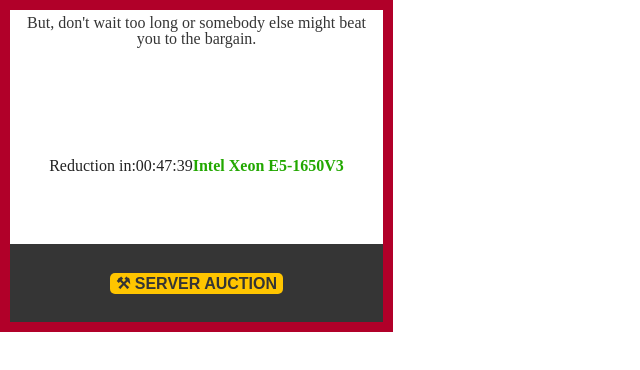
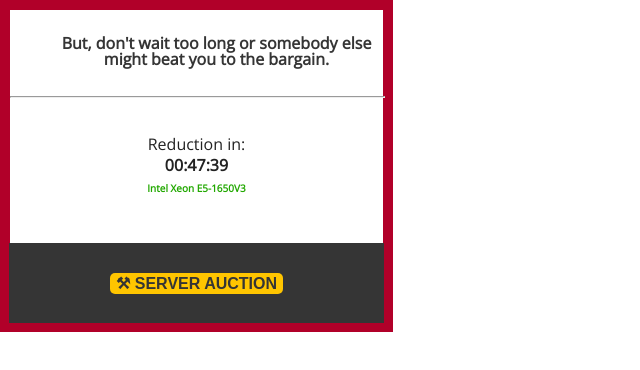
Before and after one commit to EvaRoets/end-of-field-challenge, a plain HTML site: page index-interface-two.html in a window 1280 px wide. Shown: the whole page, without its empty margins (0-640 px from the left). Drawn offline with nearby package versions, Linux system fonts and the light colour scheme.

Commit message:
styling interface-two

```diff
--- a/index-interface-two.html
+++ b/index-interface-two.html
@@ -3,6 +3,8 @@
 <head>
     <meta charset="UTF-8" />
     <meta name="viewport" content="width=device-width, initial-scale=1.0" />
+    <link rel="preconnect" href="https://fonts.gstatic.com">
+    <link href="https://fonts.googleapis.com/css2?family=Open+Sans:wght@300&display=swap" rel="stylesheet">
     <link rel="stylesheet" href="reset.css">
     <link rel="stylesheet" href="style-interface-two.css">
     <title>Interface 2</title>
@@ -13,8 +15,9 @@
     <p>But, don't wait too long or somebody else might beat you to the bargain.</p>
     </div>
     <div class="textbox-2">
-    <p>Reduction in: </p>
-    <p>00:47:39</p>
+    <hr>
+    <p class="bold">Reduction in:</p>
+    <p class="bolder">00:47:39</p>
     <p class="product"> Intel Xeon E5-1650V3</p>
     </div>
     <div class="textbox-3">
--- a/style-interface-two.css
+++ b/style-interface-two.css
@@ -10,26 +10,40 @@
     "textbox-3";
     border: 10px #B10029 solid;
     text-align: center;
+    font-family: 'Open Sans', sans-serif;
 }
 
 .textbox-1{
     color: #353535;
     background-color: #fff;
-    font-size:;
-    font-family:;
-    border-bottom: solid color: #EEEEEE;
     padding: 5px;
+    margin-left:40px;
+    margin-top: 20px;
+    font-weight: bold;
 }
 
-.textbox-2{
-    display: flex;
-    justify-content: center;
-    align-items: center;
+hr{
+    width: 100%;
+    height: 0;
+    color: #EEEEEE;
+}
+
+
+.bold{
+    font-weight: 400;
+    padding-top: 30px;
+}
+.bolder{
+    font-weight: 900;
+    padding: 5px;
+
 }
 
 .product{
     color: #22A800;
     font-weight:bold;
+    font-size: 10px;
+    padding: 5px;
 }
 
 .textbox-3{
@@ -37,6 +51,7 @@
     display: flex;
     justify-content: center;
     align-items: center;
+    margin: -1px;
 }
 
 button{
```
